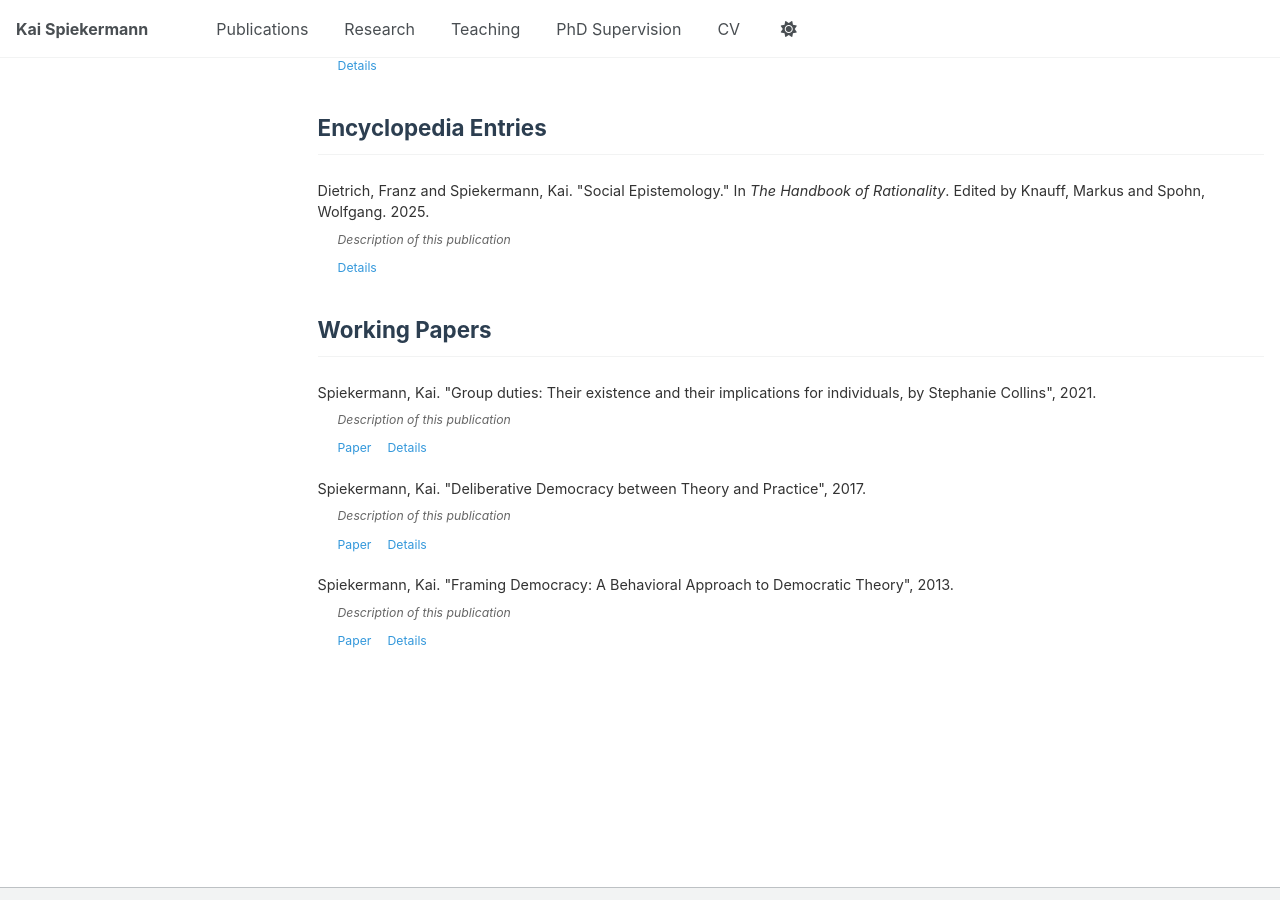
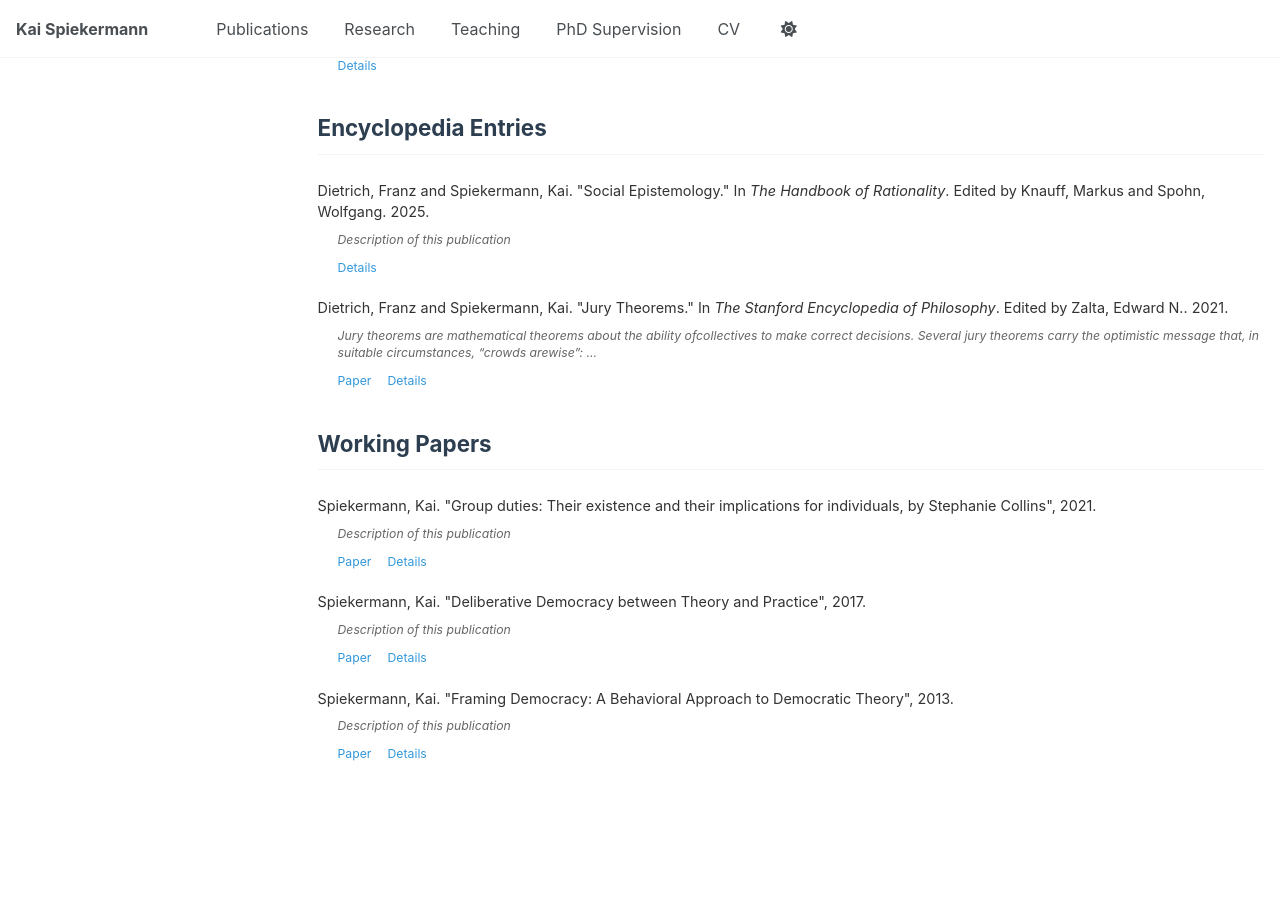
Before and after one commit to kaispk/kaispk.github.io, a Jekyll site: the page built from _pages/publications.html, in a window 1280 px wide and 900 px high, scrolled down 3965 px. Built offline with Jekyll 4.4.1, drawn with Linux system fonts in a browser that asks for light colours; a script that is not in the unit is left out.

Commit message:
publ cleaning

```diff
--- a/_publications/2021-jury-theorems.md
+++ b/_publications/2021-jury-theorems.md
@@ -1,7 +1,7 @@
 ---
 title: "Jury Theorems"
 collection: publications
-category: encycploedia
+category: encyclopedia
 layout: publication
 permalink: /publication/2021-jury-theorems
 excerpt: 'Jury theorems are mathematical theorems about the ability ofcollectives to make correct decisions. Several jury theorems carry the optimistic message that, in suitable circumstances, “crowds arewise”: ...'
```
Also changed, not shown: _publications/2018-epistemic-theory-democracy.md (+0 -1 lines).
